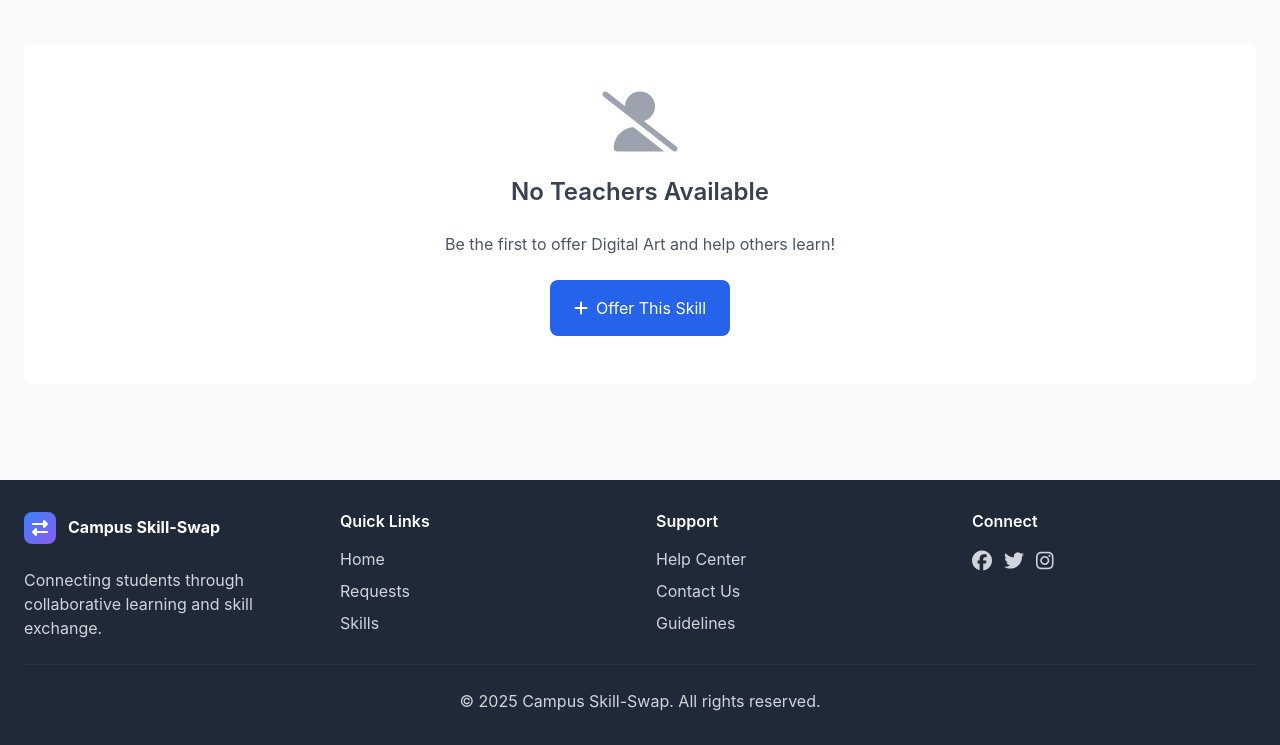
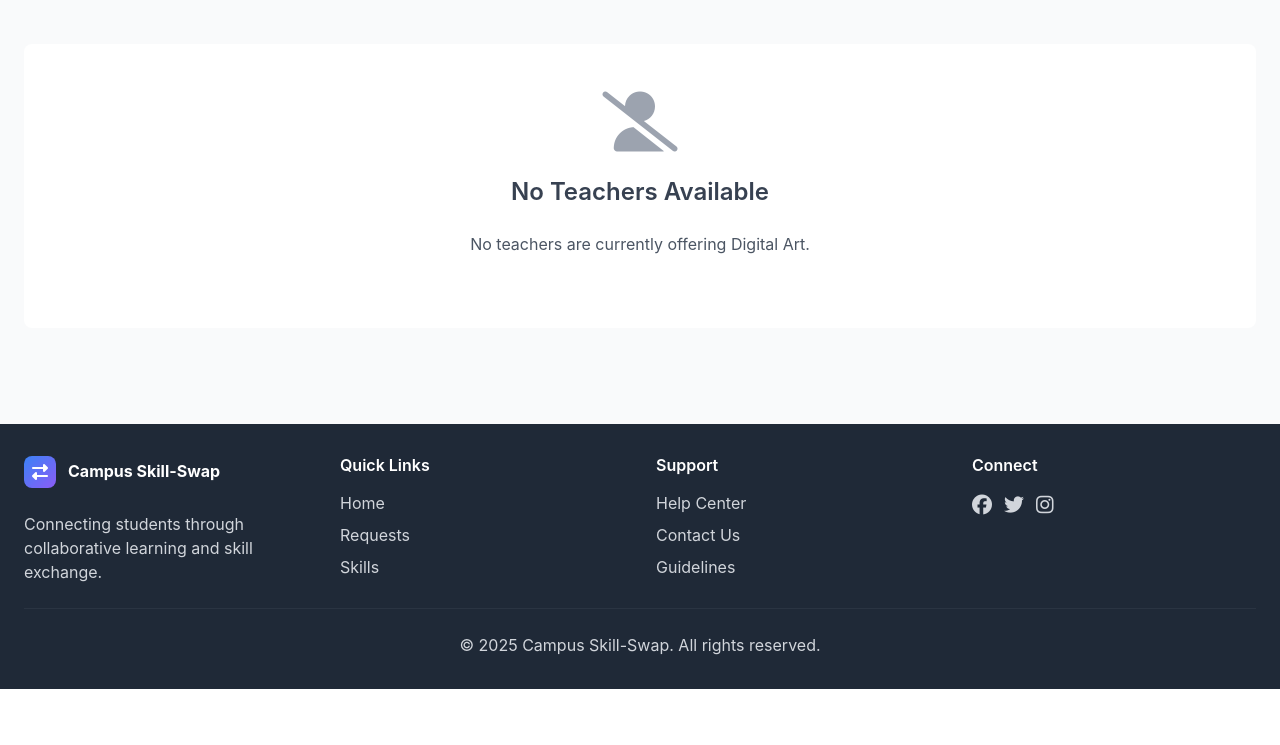
Before and after one commit to YASHSHAH68/Campus_Skill_Swap, a Django app: page /skills/skill/18/teachers/ in a window 1280 px wide. Shown: the part 557-1302 px from the top of the page. After the commit the page ends 1246 px from the top, so only its background shows below. Run offline with Django 5.2, Linux system fonts and the light colour scheme; a user stored in the database is signed in; data comes from the database, SQL or seed files in the repository; both versions use the stored data as it was after the commit; some libraries are stand-ins or nearby versions.

Commit message:
Second Commit

```diff
--- a/apps/skills/views.py
+++ b/apps/skills/views.py
@@ -139,7 +139,7 @@ class SkillCategoryListView(ListView):
         return SkillCategory.objects.filter(is_active=True).annotate(
             skills_count=Count('skills', distinct=True),
             students_count=Count('skills__offered_by_users', distinct=True)
-        )
+        ).order_by('name')
 
 
 class SkillCategoryDetailView(DetailView):
--- a/templates/skills/skill_teachers.html
+++ b/templates/skills/skill_teachers.html
@@ -156,20 +156,14 @@
                 <h3 class="text-2xl font-semibold text-gray-700 mb-4">No Teachers Available</h3>
                 <p class="text-gray-600 mb-6">
                     {% if user.is_authenticated %}
-                        Be the first to offer {{ skill.name }} and help others learn!
+                        No teachers are currently offering {{ skill.name }}.
                     {% else %}
                         No teachers are currently offering {{ skill.name }}. Login to offer this skill!
+                        <a href="{% url 'accounts:login' %}" class="inline-block bg-blue-600 text-white py-3 px-6 rounded-lg hover:bg-blue-700 transition-colors">
+                        <i class="fas fa-sign-in-alt mr-2"></i>Login to Offer Skills
+                    </a>
                     {% endif %}
                 </p>
-                {% if user.is_authenticated %}
-                    <a href="{% url 'skills:offered_add' %}" class="inline-block bg-blue-600 text-white py-3 px-6 rounded-lg hover:bg-blue-700 transition-colors">
-                        <i class="fas fa-plus mr-2"></i>Offer This Skill
-                    </a>
-                {% else %}
-                    <a href="{% url 'accounts:login' %}" class="inline-block bg-blue-600 text-white py-3 px-6 rounded-lg hover:bg-blue-700 transition-colors">
-                        <i class="fas fa-sign-in-alt mr-2"></i>Login to Offer Skills
-                    </a>
-                {% endif %}
             </div>
         {% endif %}
     </div>
```
Also changed, not shown: templates/skills/category_detail.html (+11 -3 lines), templates/skills/category_list.html (+11 -2 lines), db.sqlite3, media/category_images/heath.jpg (added), media/category_skills_images/Arts & Design/cb8bf14c8224c1977761edb057abb952.jpeg (added), media/category_skills_images/Health/Health_Promotion_and_Disease_Prevention.jpg (added), media/category_skills_images/Health/Human_Anatomy_and_Physiology.jpg (added), media/category_skills_images/Health/epidemiology.jpg (added), 2 other files.
